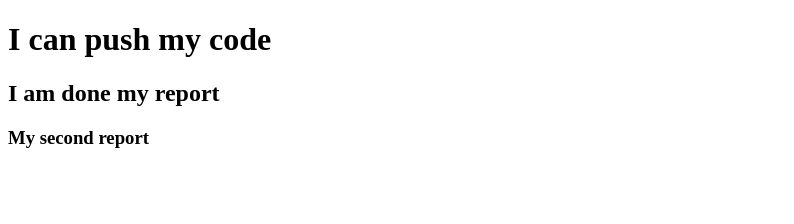
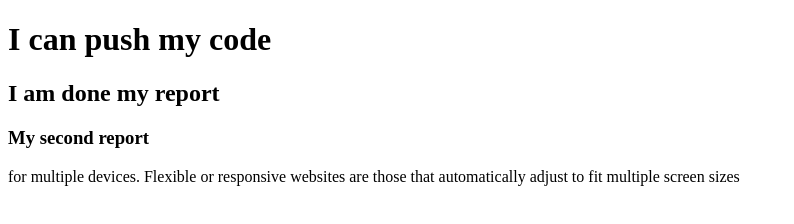
Before and after one commit to mehedihbut/my-second-repo, a plain HTML site: page index.html in a window 1280 px wide. Shown: the whole page, without its empty margins (0-794 px from the left). Drawn offline with Linux system fonts and the light colour scheme.

Commit message:
Added new

```diff
--- a/index.html
+++ b/index.html
@@ -9,5 +9,6 @@
     <h1>I can push my code</h1>
     <h2>I am done my report</h2>
     <h3>My second report</h3>
+    <p> for multiple devices. Flexible or responsive websites are those that automatically adjust to fit multiple screen sizes</p>
 </body>
 </html>
```
